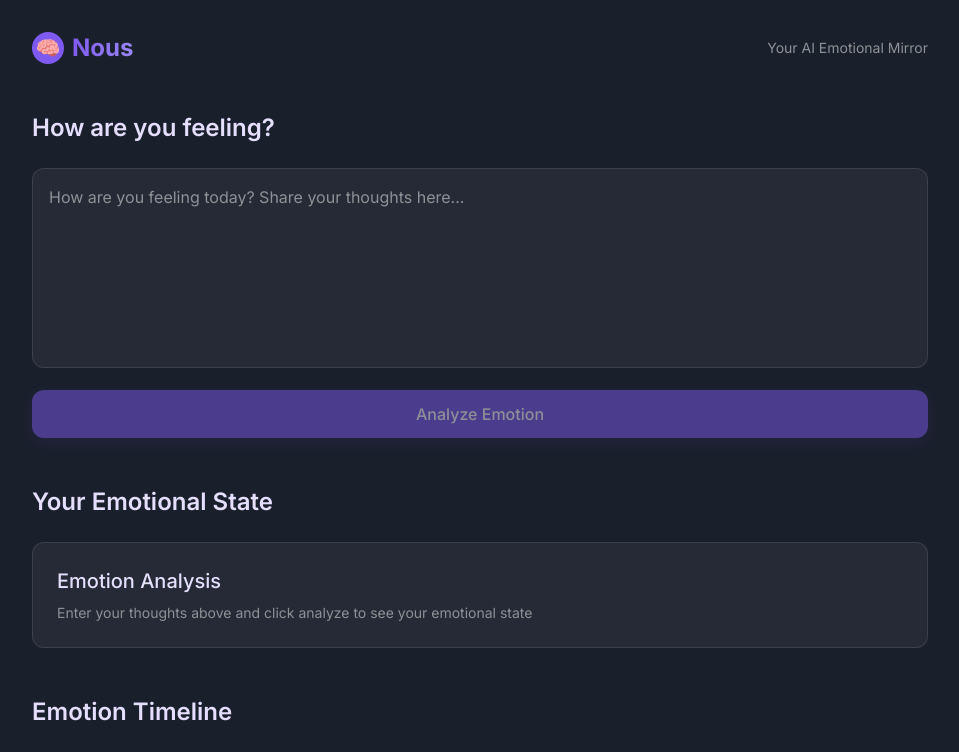
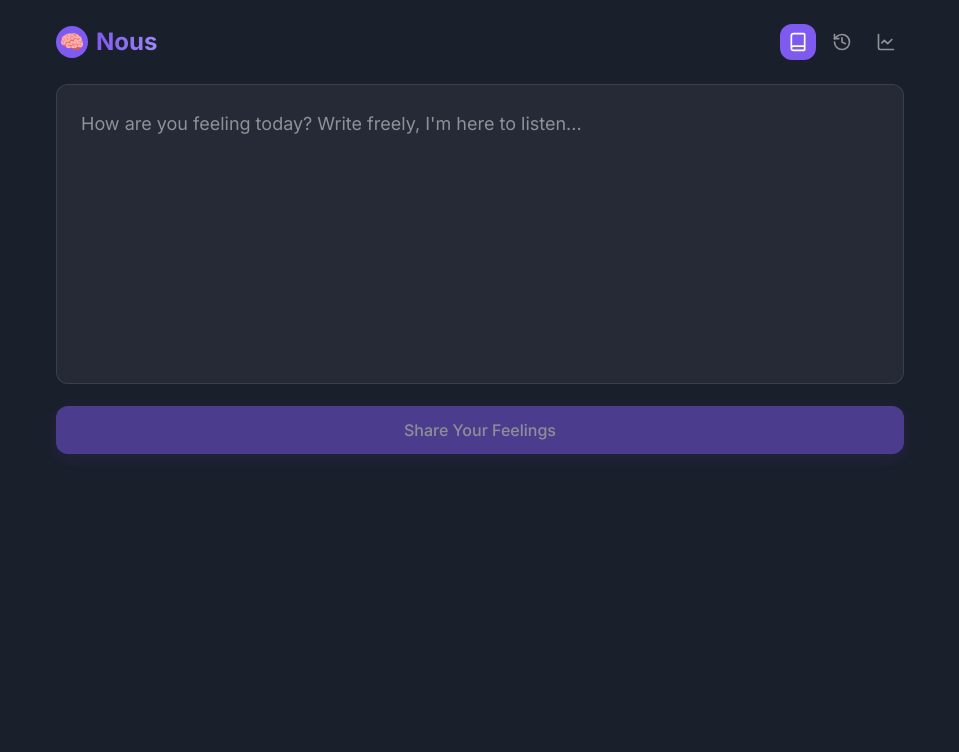
Before and after one commit to deitussharrr/nous-emotion-mirror, a React (Vite) app: page / in a window 1280 px wide. Shown: the top 752 px of the page, without its empty margins (160-1119 px from the left). Built offline with nearby package versions, Linux system fonts and the light colour scheme.

Commit message:
Refactor: Implement journal with emotion analysis
Implement a journal with emotion analysis, history, and UI improvements.

```diff
--- a/package.json
+++ b/package.json
@@ -44,7 +44,7 @@
     "class-variance-authority": "^0.7.1",
     "clsx": "^2.1.1",
     "cmdk": "^1.0.0",
-    "date-fns": "^3.6.0",
+    "date-fns": "^4.1.0",
     "embla-carousel-react": "^8.3.0",
     "input-otp": "^1.2.4",
     "lucide-react": "^0.462.0",
--- a/src/components/EmotionDisplay.tsx
+++ b/src/components/EmotionDisplay.tsx
@@ -21,9 +21,8 @@ const EmotionDisplay: React.FC<EmotionDisplayProps> = ({ emotion, isLoading }) =
   if (!emotion) {
     return (
       <div className="w-full p-6 rounded-lg bg-white/5 border border-white/10">
-        <h3 className="text-xl font-medium mb-2 text-nousText-secondary">Emotion Analysis</h3>
-        <p className="text-nousText-muted text-sm">
-          Enter your thoughts above and click analyze to see your emotional state
+        <p className="text-nousText-muted text-lg">
+          Share your thoughts, and I'll listen...
         </p>
       </div>
     );
@@ -45,18 +44,18 @@ const EmotionDisplay: React.FC<EmotionDisplayProps> = ({ emotion, isLoading }) =
           {label}
         </h3>
         <span className="text-sm text-nousText-muted">
-          {confidencePercentage}% confidence
+          {confidencePercentage}% confident
         </span>
       </div>
 
-      <div className="w-full h-2 bg-white/10 rounded-full mb-4">
+      <div className="w-full h-2 bg-white/10 rounded-full mb-6">
         <div
-          className="h-full rounded-full"
+          className="h-full rounded-full transition-all duration-1000"
           style={{ width: `${confidencePercentage}%`, backgroundColor: color }}
         ></div>
       </div>
 
-      <p className="text-nousText-secondary">{feedback}</p>
+      <p className="text-nousText-secondary text-lg leading-relaxed">{feedback}</p>
     </div>
   );
 };
--- /dev/null
+++ b/src/components/JournalHistory.tsx
@@ -0,0 +1,49 @@
+
+import React from 'react';
+import { JournalEntry } from '@/types';
+import { format } from 'date-fns';
+
+interface JournalHistoryProps {
+  entries: JournalEntry[];
+}
+
+const JournalHistory: React.FC<JournalHistoryProps> = ({ entries }) => {
+  if (!entries.length) {
+    return (
+      <div className="text-center p-8">
+        <p className="text-nousText-muted">Start journaling to see your entries here</p>
+      </div>
+    );
+  }
+
+  return (
+    <div className="space-y-6">
+      <h2 className="text-2xl font-semibold text-nousText-secondary">Journal History</h2>
+      <div className="space-y-4">
+        {entries.map(entry => (
+          <div
+            key={entry.id}
+            className="p-6 rounded-lg bg-white/5 border border-white/10"
+            style={{ borderLeftColor: entry.emotion.color, borderLeftWidth: '4px' }}
+          >
+            <div className="flex justify-between items-start mb-4">
+              <span className="text-sm text-nousText-muted">
+                {format(new Date(entry.timestamp), 'PPpp')}
+              </span>
+              <span
+                className="text-sm font-medium px-2 py-1 rounded-full"
+                style={{ backgroundColor: `${entry.emotion.color}20`, color: entry.emotion.color }}
+              >
+                {entry.emotion.label}
+              </span>
+            </div>
+            <p className="text-nousText-primary whitespace-pre-wrap">{entry.text}</p>
+            <p className="mt-4 text-sm text-nousText-secondary">{entry.emotion.feedback}</p>
+          </div>
+        ))}
+      </div>
+    </div>
+  );
+};
+
+export default JournalHistory;
--- a/src/components/JournalInput.tsx
+++ b/src/components/JournalInput.tsx
@@ -19,10 +19,11 @@ const JournalInput: React.FC<JournalInputProps> = ({ onAnalyze, isLoading }) =>
   return (
     <form onSubmit={handleSubmit} className="w-full space-y-4">
       <textarea
-        className="w-full min-h-[200px] p-4 rounded-lg bg-white/5 border border-white/10
+        className="w-full min-h-[300px] p-6 rounded-lg bg-white/5 border border-white/10
                    focus:border-nousPurple focus:ring focus:ring-nousPurple/20 focus:outline-none
-                   resize-none text-nousText-primary placeholder-nousText-muted transition-all"
-        placeholder="How are you feeling today? Share your thoughts here..."
+                   resize-none text-nousText-primary placeholder-nousText-muted transition-all
+                   text-lg leading-relaxed"
+        placeholder="How are you feeling today? Write freely, I'm here to listen..."
         value={text}
         onChange={(e) => setText(e.target.value)}
         required
@@ -30,7 +31,7 @@ const JournalInput: React.FC<JournalInputProps> = ({ onAnalyze, isLoading }) =>
 
       <button
         type="submit"
-        className="btn-primary w-full flex items-center justify-center disabled:opacity-50 disabled:cursor-not-allowed"
+        className="btn-primary w-full flex items-center justify-center gap-2 disabled:opacity-50 disabled:cursor-not-allowed"
         disabled={isLoading || text.trim().length === 0}
       >
         {isLoading ? (
@@ -55,10 +56,10 @@ const JournalInput: React.FC<JournalInputProps> = ({ onAnalyze, isLoading }) =>
                 d="M4 12a8 8 0 018-8V0C5.373 0 0 5.373 0 12h4z"
               ></path>
             </svg>
-            Analyzing...
+            Processing...
           </>
         ) : (
-          'Analyze Emotion'
+          'Share Your Feelings'
         )}
       </button>
     </form>
--- a/src/pages/Index.tsx
+++ b/src/pages/Index.tsx
@@ -2,11 +2,13 @@
 import React, { useState, useEffect } from 'react';
 import { v4 as uuidv4 } from 'uuid';
 import { toast } from '@/components/ui/use-toast';
+import { Book, History, ChartLine } from 'lucide-react';
 
 import Logo from '@/components/Logo';
 import JournalInput from '@/components/JournalInput';
 import EmotionDisplay from '@/components/EmotionDisplay';
 import EmotionGraph from '@/components/EmotionGraph';
+import JournalHistory from '@/components/JournalHistory';
 
 import { analyzeEmotion } from '@/lib/analyzeEmotion';
 import { saveEntry, getRecentEntries } from '@/lib/localStorage';
@@ -16,21 +18,19 @@ const Index: React.FC = () => {
   const [entries, setEntries] = useState<JournalEntry[]>([]);
   const [currentEmotion, setCurrentEmotion] = useState<EmotionResult | null>(null);
   const [isLoading, setIsLoading] = useState<boolean>(false);
+  const [activeTab, setActiveTab] = useState<'journal' | 'history' | 'analysis'>('journal');
 
   useEffect(() => {
-    // Load entries from localStorage on component mount
     const loadedEntries = getRecentEntries();
     setEntries(loadedEntries);
   }, []);
 
   const handleAnalyzeEmotion = async (text: string) => {
     setIsLoading(true);
-
     try {
       const emotionResult = await analyzeEmotion(text);
       setCurrentEmotion(emotionResult);
 
-      // Create and save new entry
       const newEntry: JournalEntry = {
         id: uuidv4(),
         text,
@@ -39,13 +39,11 @@ const Index: React.FC = () => {
       };
 
       saveEntry(newEntry);
-
-      // Update entries state to include the new entry
       setEntries(prevEntries => [newEntry, ...prevEntries.slice(0, 6)]);
 
       toast({
-        title: "Analysis complete",
-        description: `Your entry was analyzed as: ${emotionResult.label}`,
+        title: "Entry saved",
+        description: "Your journal entry has been analyzed and saved.",
       });
     } catch (error) {
       console.error("Error analyzing emotion:", error);
@@ -60,41 +58,61 @@ const Index: React.FC = () => {
   };
 
   return (
-    <div className="min-h-screen bg-nousBackground text-nousText-primary py-8 px-4 sm:px-6">
-      <div className="max-w-4xl mx-auto space-y-12">
+    <div className="min-h-screen bg-nousBackground text-nousText-primary">
+      <div className="max-w-4xl mx-auto p-4 sm:p-6 space-y-6">
         {/* Header */}
-        <header className="flex justify-between items-center">
+        <header className="flex items-center justify-between">
           <Logo />
-          <p className="text-sm text-nousText-muted">Your AI Emotional Mirror</p>
+          <nav className="flex space-x-2">
+            <button
+              onClick={() => setActiveTab('journal')}
+              className={`p-2 rounded-lg transition-colors ${
+                activeTab === 'journal' ? 'bg-nousPurple text-white' : 'text-nousText-muted hover:bg-white/5'
+              }`}
+            >
+              <Book className="w-5 h-5" />
+            </button>
+            <button
+              onClick={() => setActiveTab('history')}
+              className={`p-2 rounded-lg transition-colors ${
+                activeTab === 'history' ? 'bg-nousPurple text-white' : 'text-nousText-muted hover:bg-white/5'
+              }`}
+            >
+              <History className="w-5 h-5" />
+            </button>
+            <button
+              onClick={() => setActiveTab('analysis')}
+              className={`p-2 rounded-lg transition-colors ${
+                activeTab === 'analysis' ? 'bg-nousPurple text-white' : 'text-nousText-muted hover:bg-white/5'
+              }`}
+            >
+              <ChartLine className="w-5 h-5" />
+            </button>
+          </nav>
         </header>
 
         {/* Main content */}
-        <main className="space-y-12">
-          {/* Journal section */}
-          <section className="space-y-6">
-            <h2 className="text-2xl font-semibold text-nousText-secondary">How are you feeling?</h2>
-            <JournalInput onAnalyze={handleAnalyzeEmotion} isLoading={isLoading} />
-          </section>
+        <main className="space-y-6">
+          {activeTab === 'journal' && (
+            <div className="space-y-6">
+              <JournalInput onAnalyze={handleAnalyzeEmotion} isLoading={isLoading} />
+              {currentEmotion && (
+                <EmotionDisplay emotion={currentEmotion} isLoading={isLoading} />
+              )}
+            </div>
+          )}
 
-          {/* Emotion display */}
-          <section className="space-y-6">
-            <h2 className="text-2xl font-semibold text-nousText-secondary">Your Emotional State</h2>
-            <EmotionDisplay emotion={currentEmotion} isLoading={isLoading} />
-          </section>
+          {activeTab === 'history' && (
+            <JournalHistory entries={entries} />
+          )}
 
-          {/* Emotion timeline */}
-          <section className="space-y-6">
-            <h2 className="text-2xl font-semibold text-nousText-secondary">Emotion Timeline</h2>
-            <EmotionGraph entries={entries} />
-          </section>
+          {activeTab === 'analysis' && (
+            <div className="space-y-6">
+              <h2 className="text-2xl font-semibold text-nousText-secondary">Emotion Timeline</h2>
+              <EmotionGraph entries={entries} />
+            </div>
+          )}
         </main>
-
-        {/* Footer */}
-        <footer className="pt-8 border-t border-white/10 text-center">
-          <p className="text-sm text-nousText-muted">
-            Nous © {new Date().getFullYear()} | Your emotional data stays in your browser
-          </p>
-        </footer>
       </div>
     </div>
   );
```
Also changed, not shown: src/lib/analyzeEmotion.ts (+23 -31 lines), 1 other file (tests, documents, lock files or other folders).
